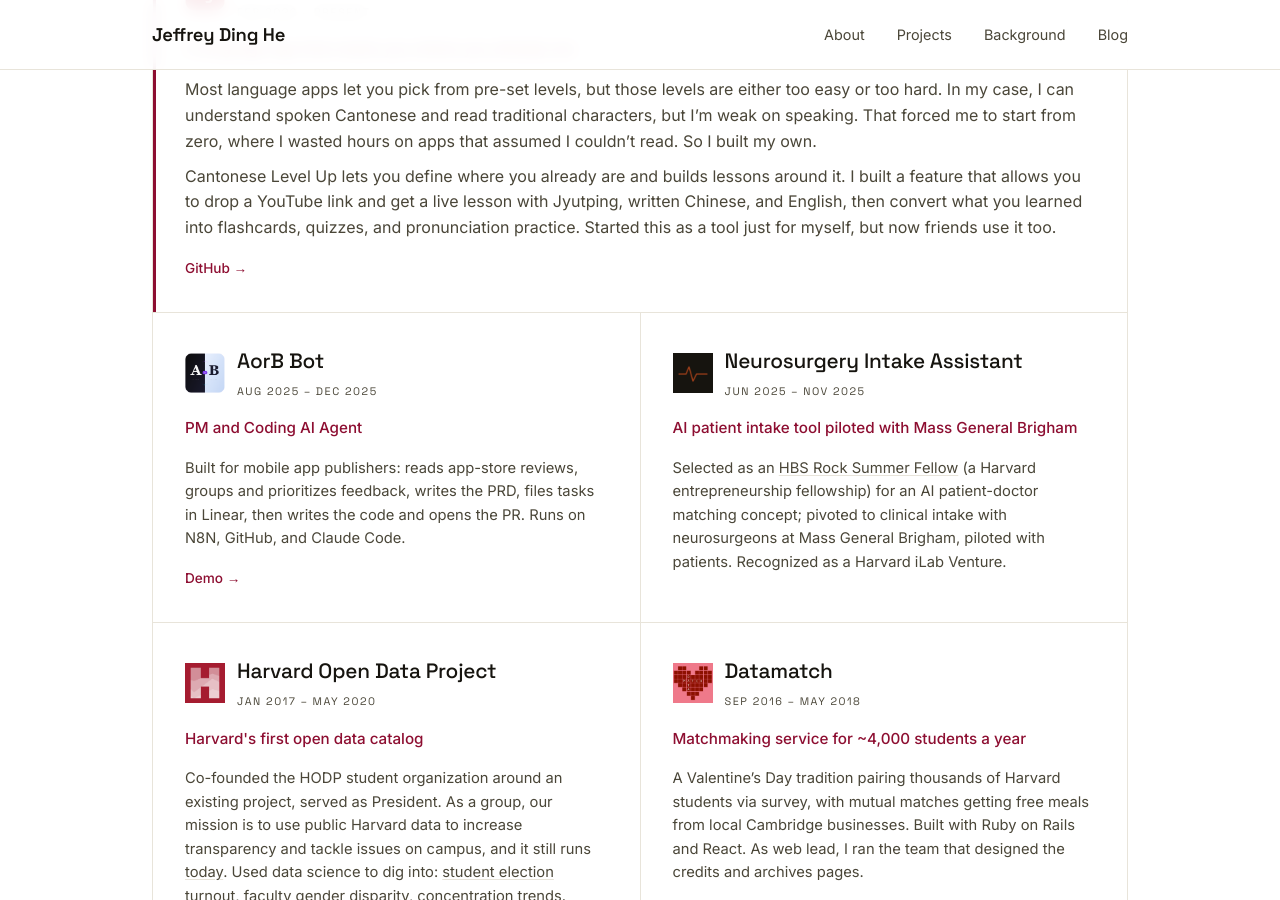
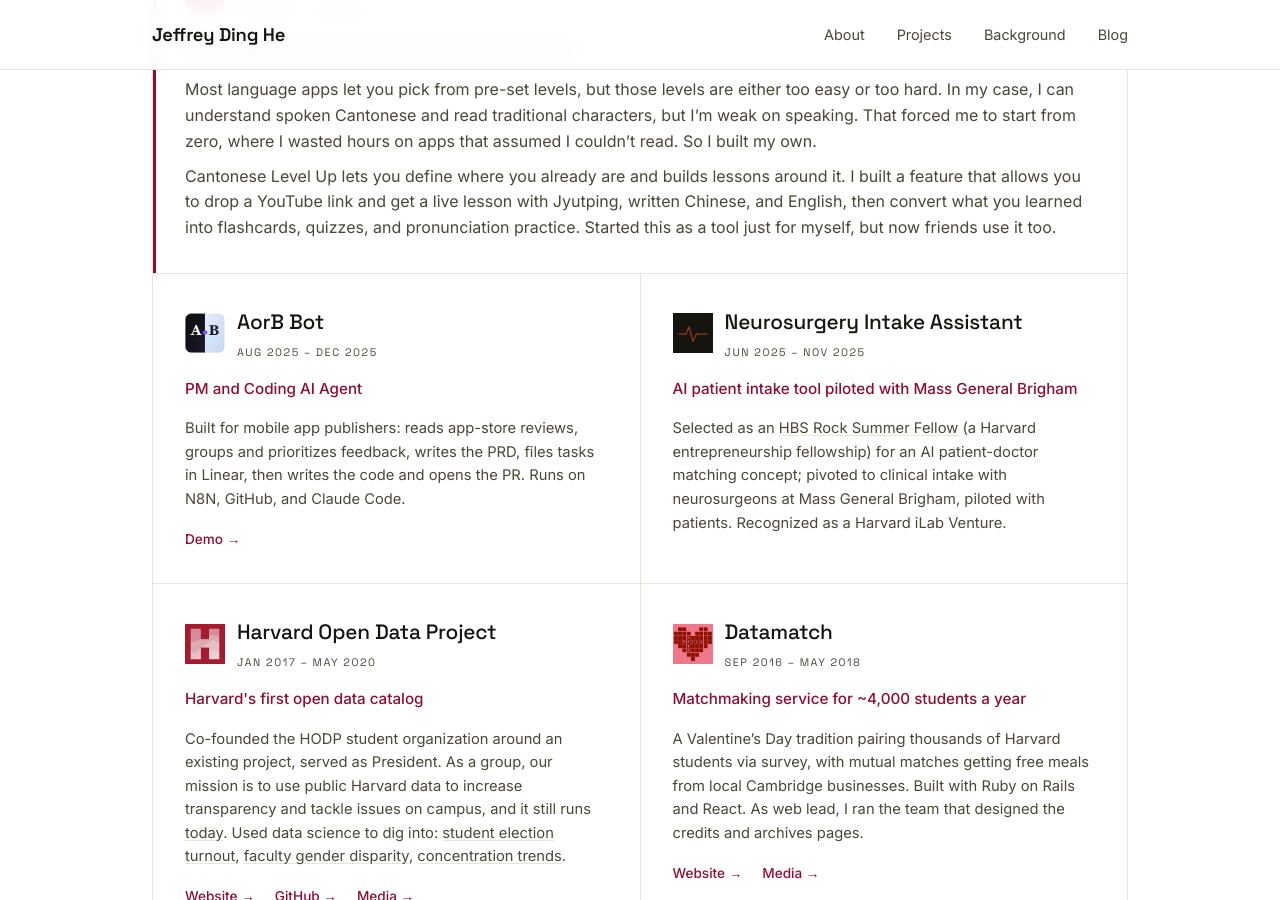
Before and after one commit to jdhe1120/jdhe1120.github.io, a Jekyll site: the page built from index.html, in a window 1280 px wide and 900 px high, scrolled down 1138 px. Built offline with Jekyll 4.4.1, drawn with Linux system fonts in a browser that asks for light colours.

Commit message:
Remove Cantonese Level Up GitHub link (repo is private)

```diff
--- a/_data/projects.yml
+++ b/_data/projects.yml
@@ -4,9 +4,6 @@
   alt: Cantonese Level Up logo
   dates: Feb 2026 – Present
   featured: true
-  links:
-    - label: GitHub
-      url: "https://github.com/jdhe1120/cantonese-level-up"
   description: |
     Most language apps let you pick from pre-set levels, but those levels are either too easy or too hard. In my case, I can understand spoken Cantonese and read traditional characters, but I'm weak on speaking. That forced me to start from zero, where I wasted hours on apps that assumed I couldn't read. So I built my own.
 
```
